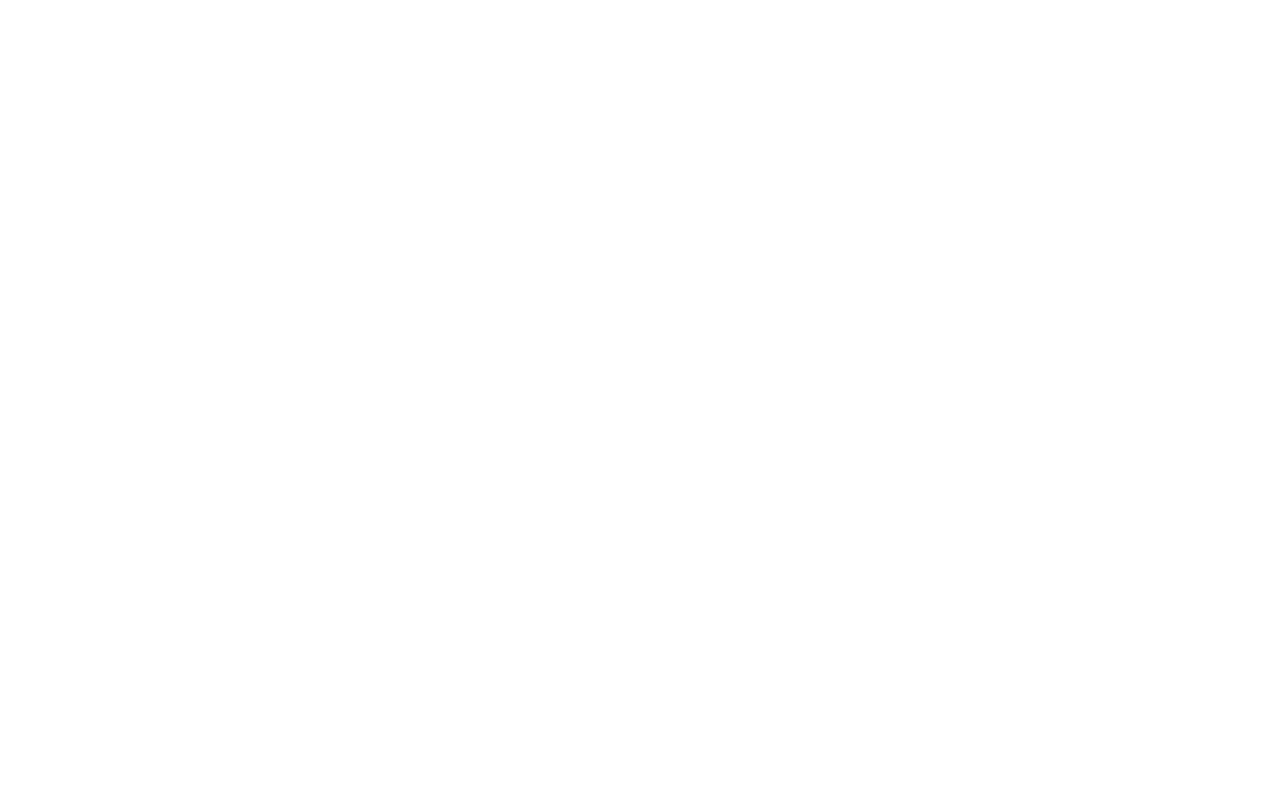
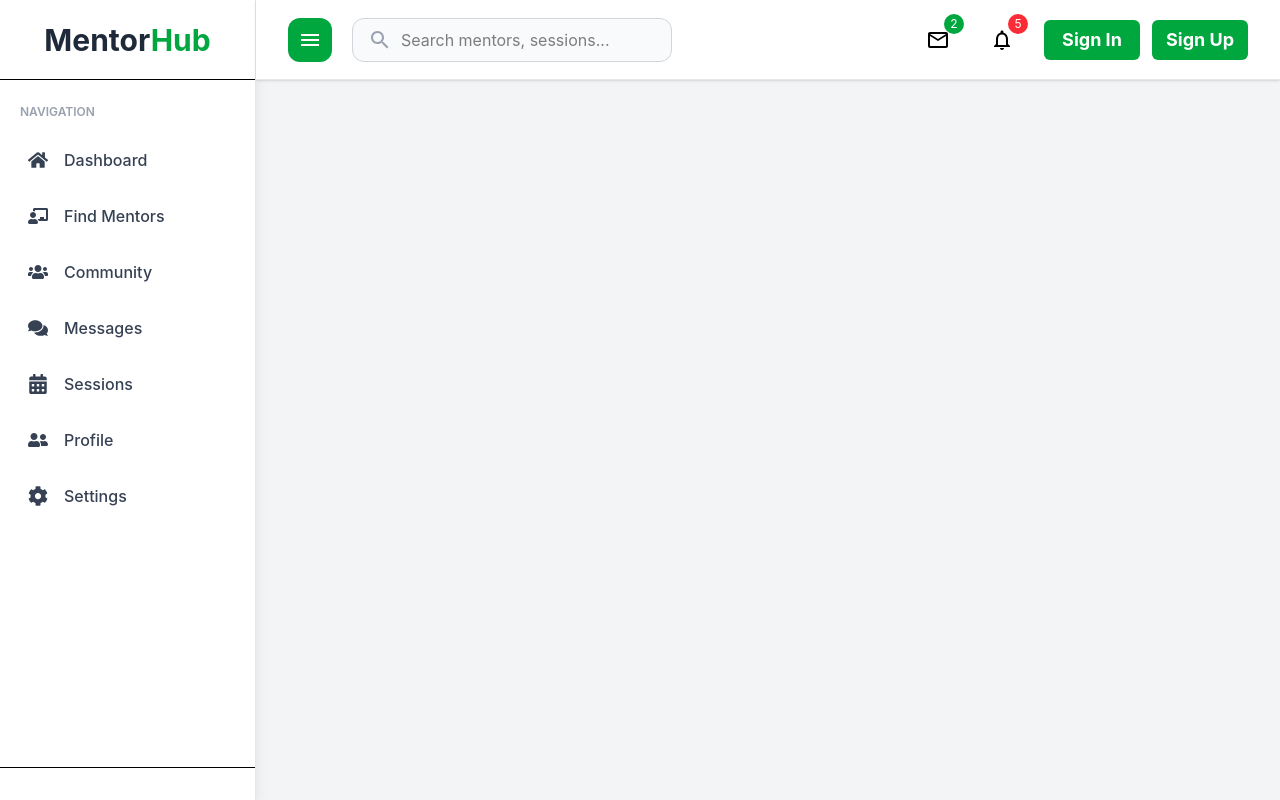
Before and after one commit to Dasarath-ps/MentorHub, a React (Vite) app in the folder frontend/: page /admin in a window 1280 px wide. Before the commit this address had no page. Built offline with nearby package versions, Linux system fonts and the light colour scheme.

Commit message:
Admin page added

```diff
--- a/frontend/src/App.jsx
+++ b/frontend/src/App.jsx
@@ -7,7 +7,7 @@
 import Home from "./pages/Home.jsx";
 import GuestHome from "./pages/GuestHome.jsx";
 import VerifyUser from "./pages/VerifyUser.jsx";
-
+import Admin from "./pages/Admin.jsx";
 const App = () => {
   const location = useLocation();
 
@@ -35,6 +35,7 @@
         <Route path="/login" element={<Login />} />
         <Route path="/register" element={<Register />} />
         <Route path="/home" element={<Home />} />
+        <Route path="/admin" element={<Admin />} />
       </Routes>
     </div>
   );
--- /dev/null
+++ b/frontend/src/pages/Admin.jsx
@@ -0,0 +1,30 @@
+import React from 'react'
+import Header from "../components/Header";
+import SideBar from "../components/SideBar";
+import { useState } from "react";
+const Admin = () => {
+    const [showSideBar, setShowSideBar] = useState(true);
+
+    return (
+        <div className="flex h-screen bg-gray-100">
+
+            <SideBar
+                showSideBar={showSideBar}
+            />
+
+            <div className="flex-1 flex flex-col">
+
+                <Header
+                    showSideBar={showSideBar}
+                    setShowSideBar={setShowSideBar}
+                />
+
+
+
+            </div>
+
+        </div>
+    )
+}
+
+export default Admin
```
